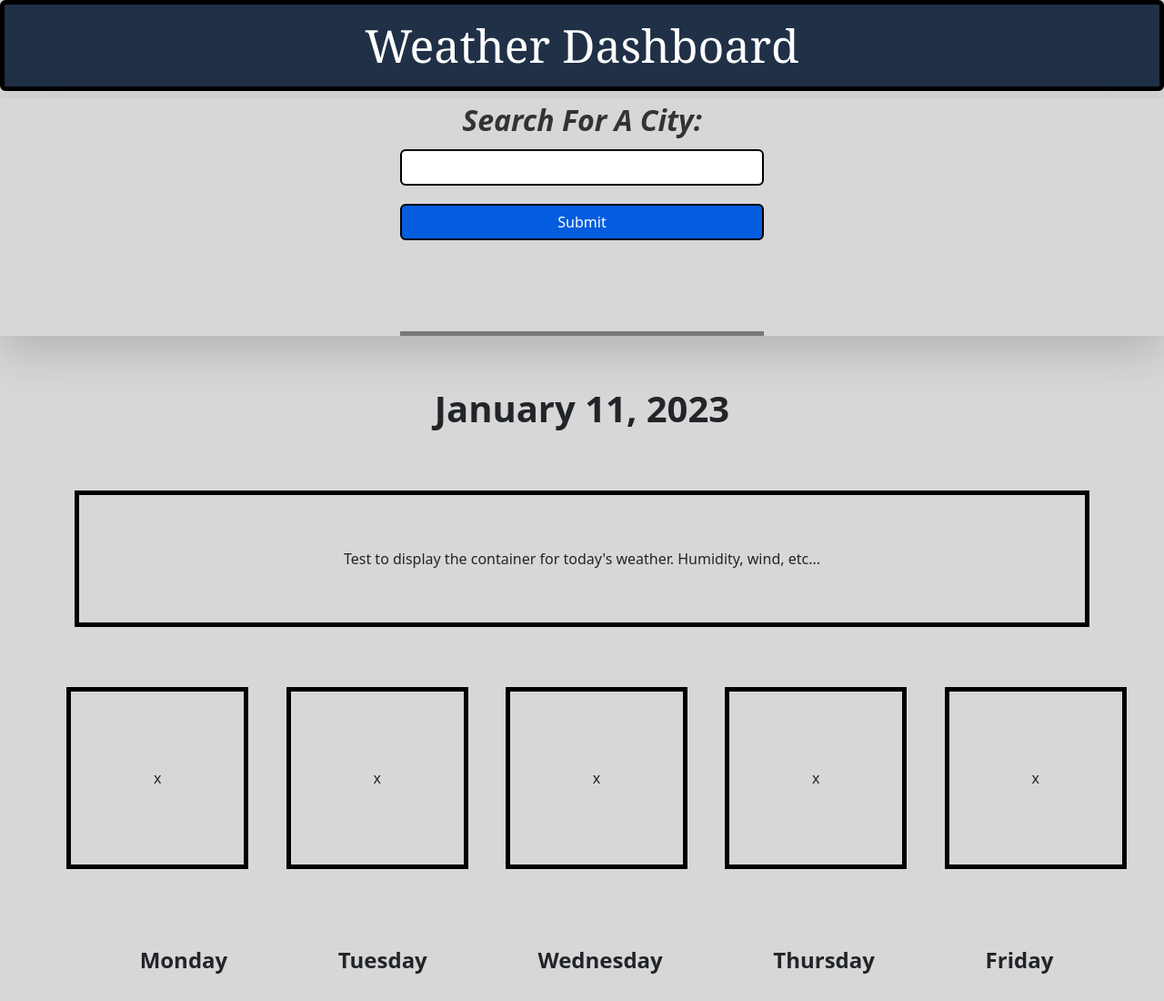
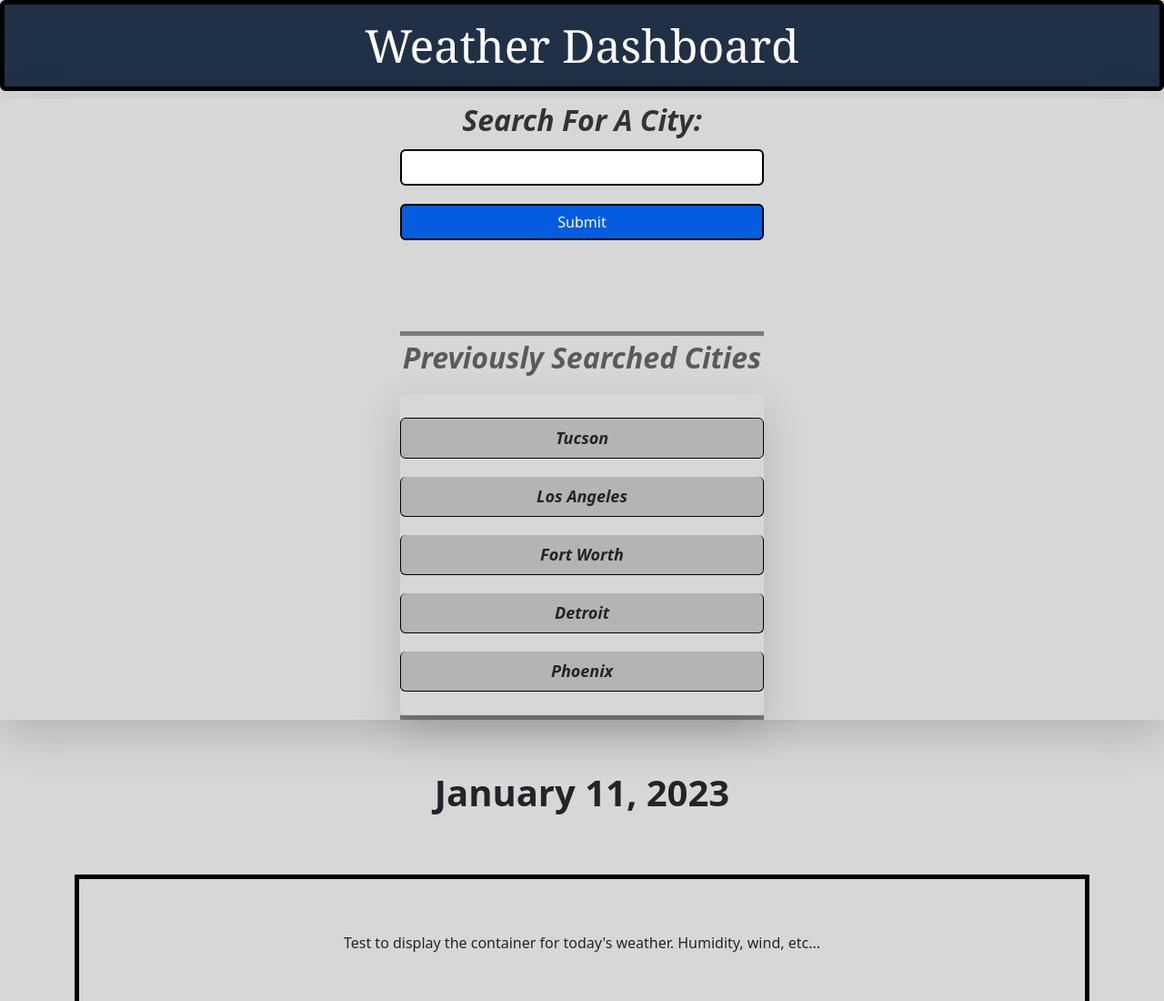
Before and after one commit to Christoph551/Weather-Dashboard, a plain HTML site: page index.html in a window 1280 px wide. Shown: the top 1100 px of the page at 91% size. Drawn offline with nearby package versions, Linux system fonts and the light colour scheme.

Commit message:
uncommented some lines in HTML file

```diff
--- a/index.html
+++ b/index.html
@@ -31,8 +31,8 @@
             <button id="submitBtn" type="button" class="btn btn-primary col-md-12">Submit</button>
 
 
-            <!-- <p id="searchHistory">Previously Searched Cities</p> -->
-            <!-- <article>
+            <p id="searchHistory">Previously Searched Cities</p>
+            <article>
                 <ul class="list-group shadow-lg py-3">
                     <li id="previousCity1" class="list-group-item rounded">Tucson</li>
                     <li id="previousCity2" class="list-group-item rounded">Los Angeles</li>
@@ -40,7 +40,7 @@
                     <li id="previousCity4" class="list-group-item rounded">Detroit</li>
                     <li id="previousCity5" class="list-group-item rounded">Phoenix</li>
                 </ul>
-            </article> -->
+            </article>
 
         </div>
     </aside>
```
